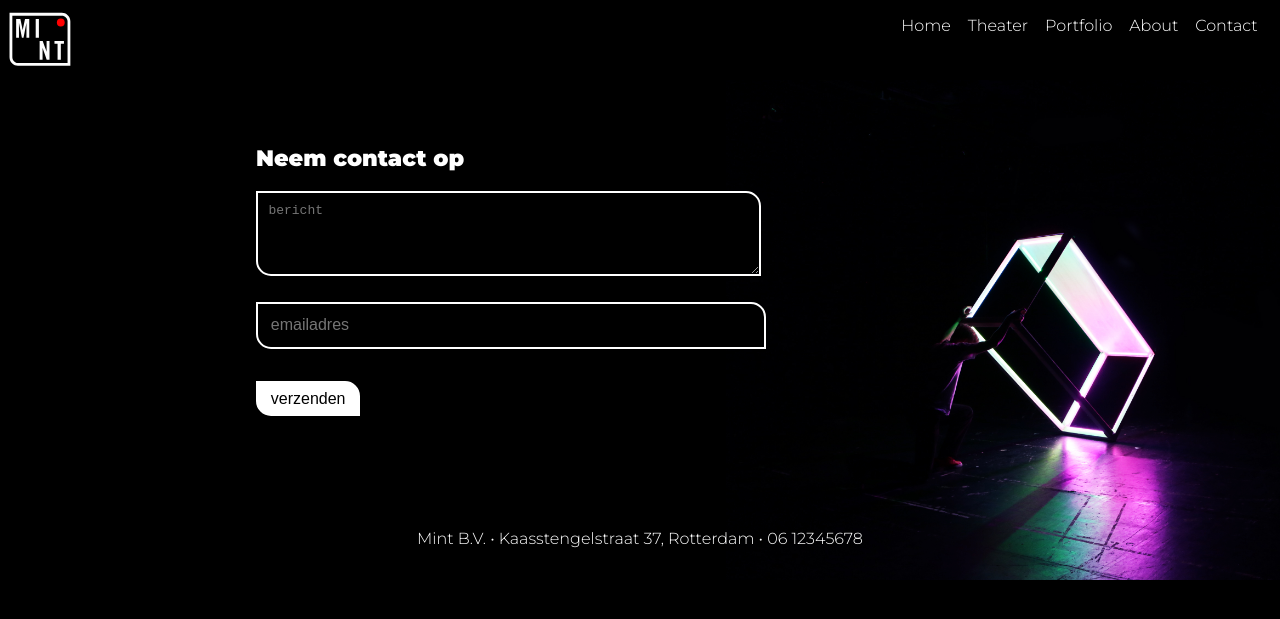
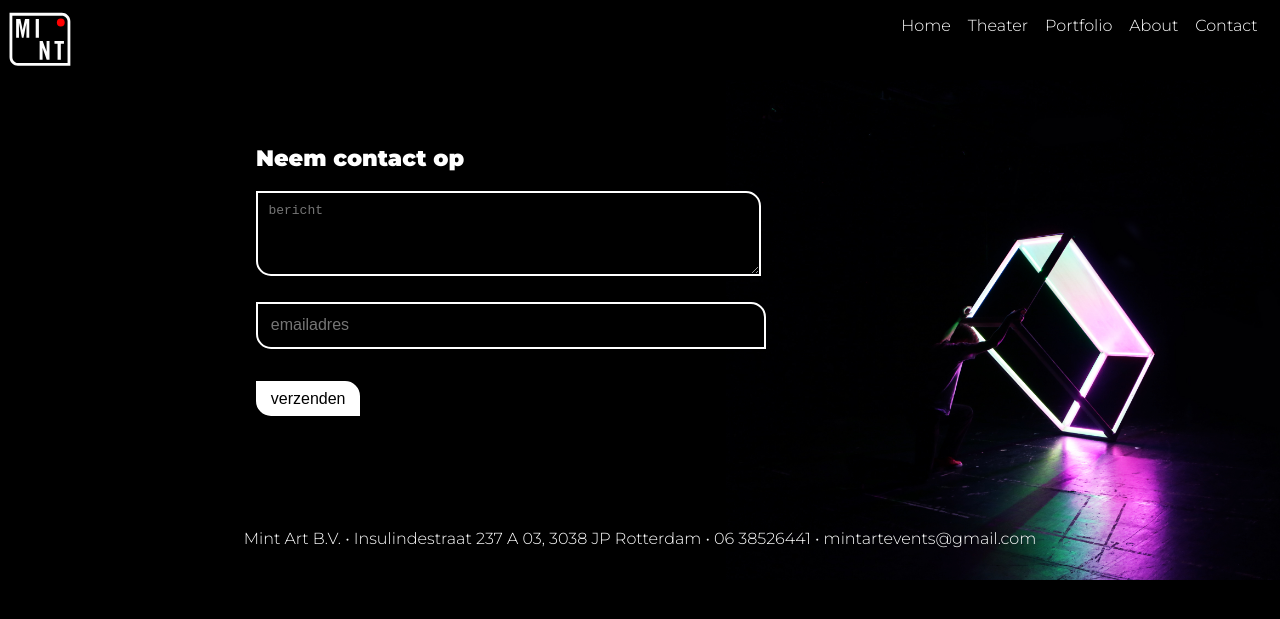
Before and after one commit to Thijzel/MINT-VIDEO, a Jekyll site: the page built from contact.html, in a window 1280 px wide. Shown: the top 619 px of the page. Built offline with Jekyll 4.4.1, drawn with Linux system fonts in a browser that asks for light colours.

Commit message:
Update contact info

```diff
--- a/_includes/contact.html
+++ b/_includes/contact.html
@@ -9,6 +9,6 @@
     <input type="submit" value="verzenden">
   </form>
   <div class="footer">
-    Mint B.V. • Kaasstengelstraat 37, Rotterdam • 06 12345678
+    Mint Art B.V. • Insulindestraat 237 A 03, 3038 JP  Rotterdam • 06 38526441 • mintartevents@gmail.com
   </div>
 </div>
```
